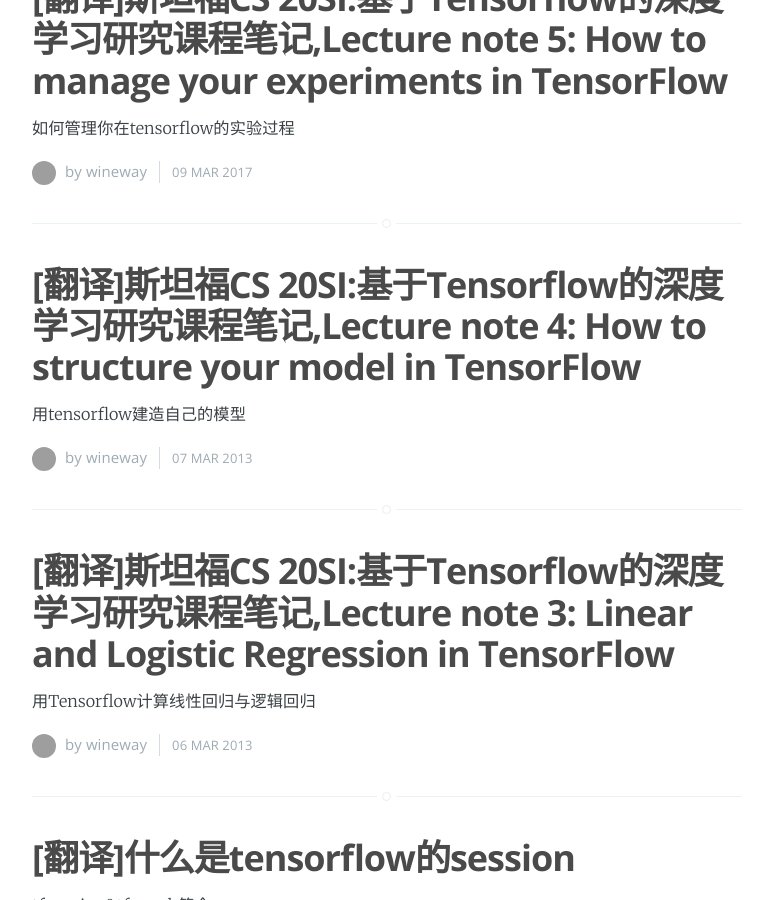
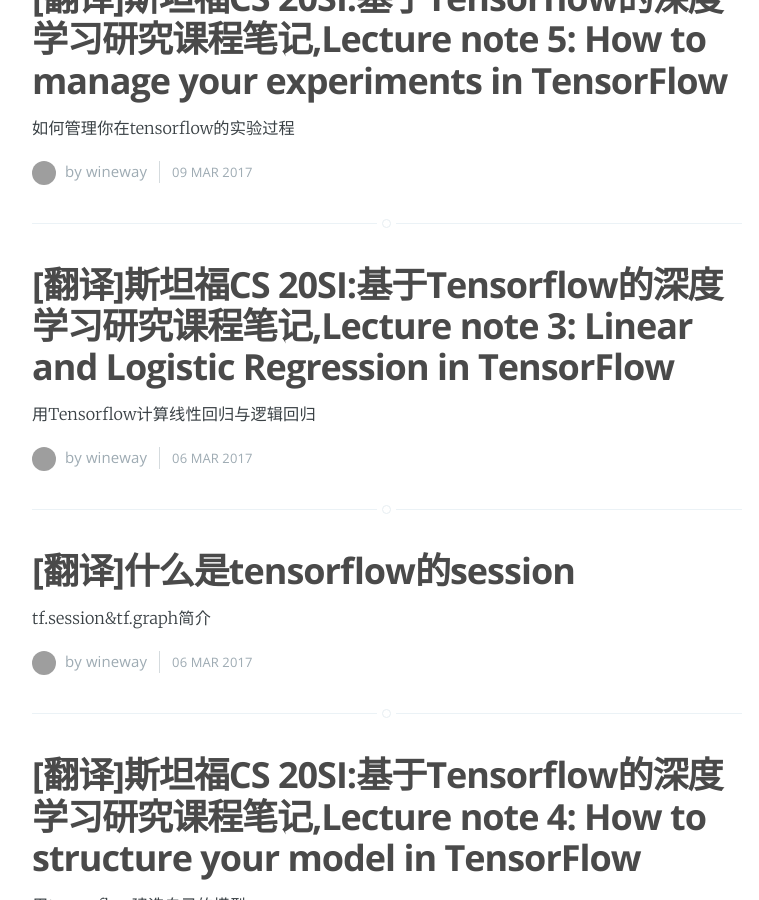
Before and after one commit to wineway/wineway.github.io, a Jekyll site: the page built from index.html, in a window 1280 px wide and 900 px high, scrolled down 973 px. Shown: the whole window, without its empty margins (253-1012 px from the left). Built offline with Jekyll 4.4.1, drawn with Linux system fonts in a browser that asks for light colours; nearby versions of some CDN libraries; the list of posts is cut into pages by our own code; some of the changed text lies outside the part shown; grey boxes are pictures that could not be loaded.

Commit message:
time update

```diff
--- a/_posts/2017-3-5-2.markdown
+++ b/_posts/2017-3-5-2.markdown
@@ -1,7 +1,7 @@
 ---
 layout: post
 title:  "[翻译]什么是tensorflow的session"
-date:   2013-3-5 19:30:27 -0800
+date:   2017-3-5 19:30:27 -0800
 author: wineway
 description: "tf.session&tf.graph简介"
 ---
--- a/_posts/2017-3-5-3.md
+++ b/_posts/2017-3-5-3.md
@@ -1,7 +1,7 @@
 ---
 layout: post
 title:  "[翻译]斯坦福CS 20SI:基于Tensorflow的深度学习研究课程笔记,Lecture note 3: Linear and Logistic Regression in TensorFlow"
-date:   2013-3-5 19:30:27 -0800
+date:   2017-3-5 19:30:27 -0800
 author: wineway
 description: "用Tensorflow计算线性回归与逻辑回归"
 ---
```
